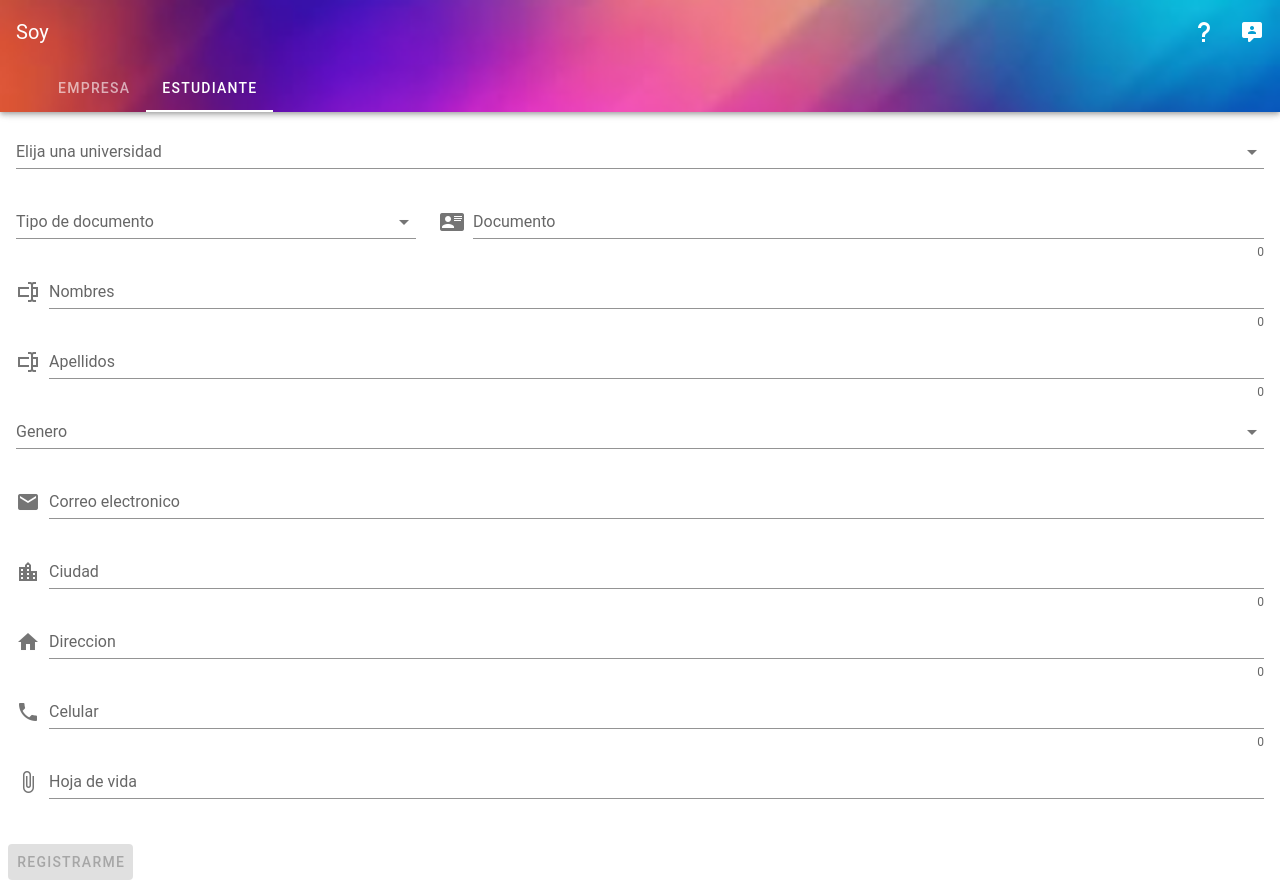
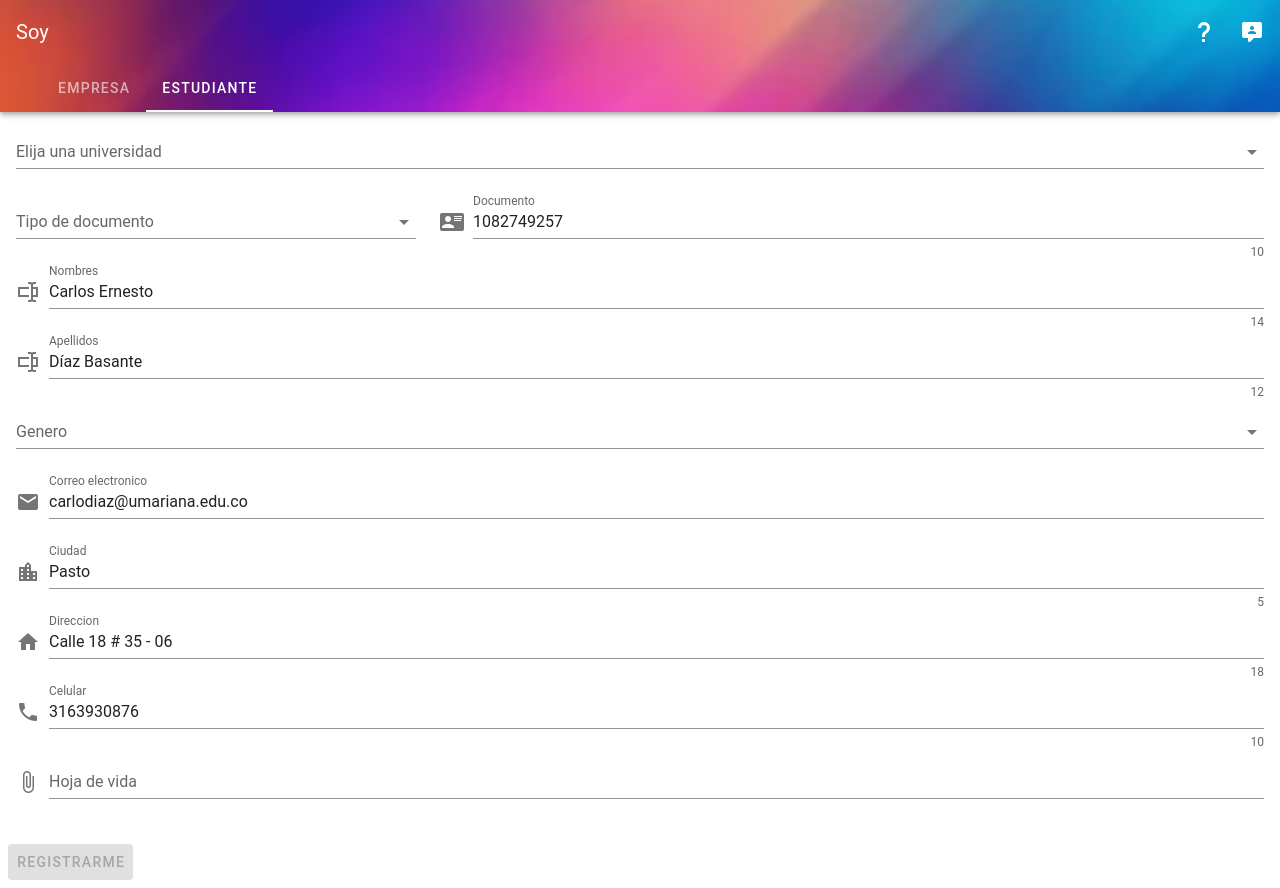
Before and after one commit to carlosdizx/Plantilla-GPPU, a Vue app: page /forms in a window 1280 px wide. Both pictures are taken after a click on the tab "ESTUDIANTE". Built offline with nearby package versions, Linux system fonts and the light colour scheme; a small style sheet from the web is missing.

Commit message:
Para ayudar a testear la app sincompletar todos los campos

```diff
--- a/src/components/forms/FormEstudiante.vue
+++ b/src/components/forms/FormEstudiante.vue
@@ -40,7 +40,7 @@
 								rules="required|min:5|max:15"
 							>
 								<v-text-field
-									v-model="stuTemp.documento"
+									v-model.number="stuTemp.documento"
 									label="Documento"
 									@keypress="isNumber($event)"
 									type="number"
@@ -134,7 +134,7 @@
 						rules="required|min:5|max:15"
 					>
 						<v-text-field
-							v-model="stuTemp.celular"
+							v-model.number="stuTemp.celular"
 							label="Celular"
 							type="number"
 							@keypress="isNumber($event)"
@@ -212,14 +212,14 @@
 			stuTemp: {
 				universidad: '',
 				tipoDoc: '',
-				documento: null,
-				nombres: '',
-				apellidos: '',
+				documento: 1082749257,
+				nombres: 'Carlos Ernesto',
+				apellidos: 'Díaz Basante',
 				genero: '',
-				correo: '',
-				ciudad: '',
-				direccion: '',
-				celular: null,
+				correo: 'carlodiaz@umariana.edu.co',
+				ciudad: 'Pasto',
+				direccion: 'Calle 18 # 35 - 06',
+				celular: 3163930876,
 				hojaDeVida: null,
 			},
 		}),
```
